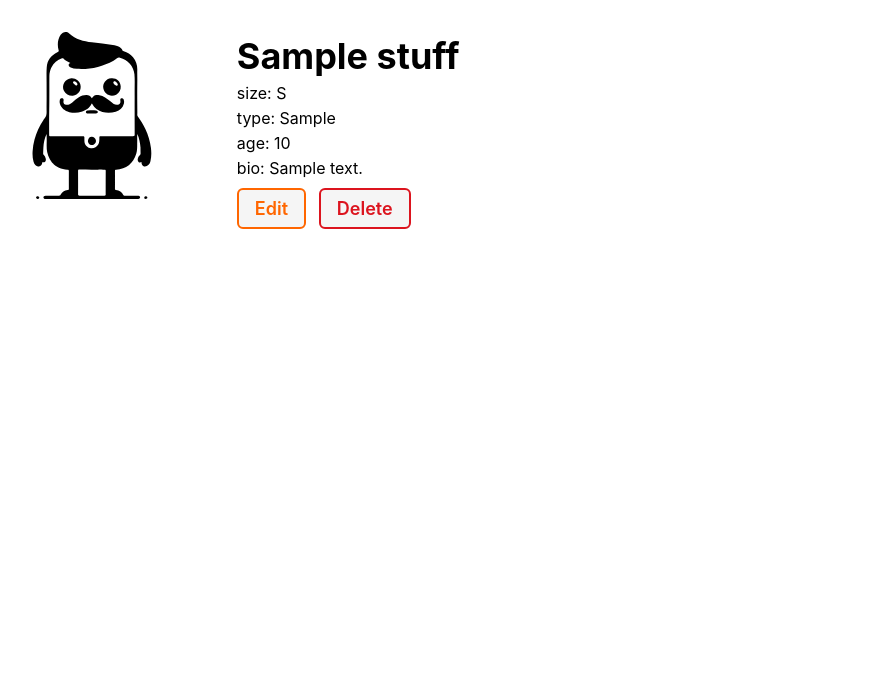
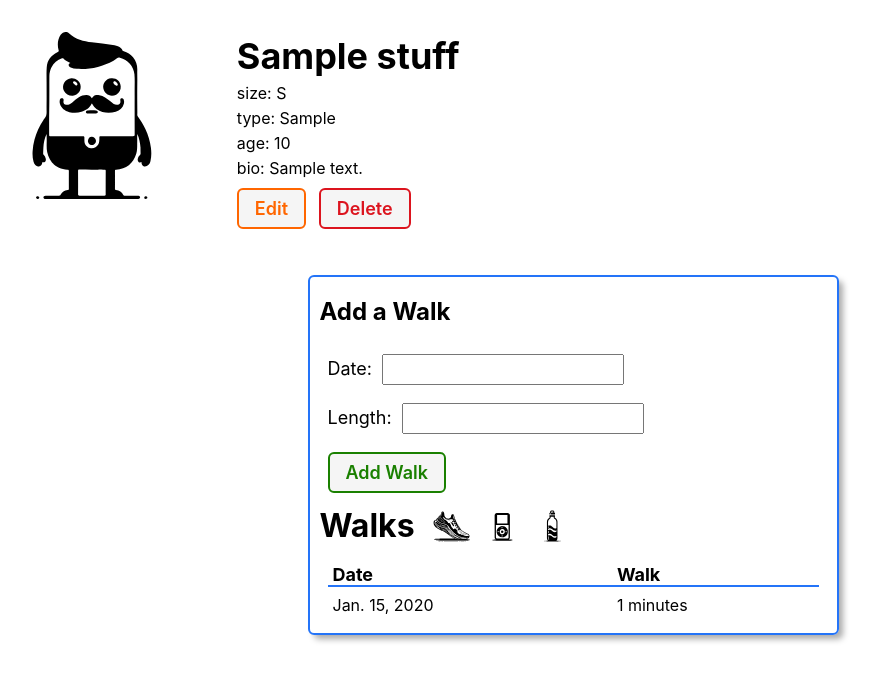
Before and after one commit to TheBerlinMan/finchcollector, a Django app: page /stuff/1/ in a window 1280 px wide. Shown: the part 91-772 px from the top of the page, without its empty margins (67-944 px from the left). Run offline with Django 4.2, Linux system fonts and the light colour scheme; tables that the repository leaves empty hold one stand-in row (values such as "Sample post").

Commit message:
update stuff details to add a walk

```diff
--- /dev/null
+++ b/main_app/forms.py
@@ -0,0 +1,7 @@
+from django.forms import ModelForm
+from .models import Walking
+
+class WalkingForm(ModelForm):
+  class Meta:
+    model = Walking
+    fields = ['date', 'length']
--- a/main_app/templates/stuff/detail.html
+++ b/main_app/templates/stuff/detail.html
@@ -30,5 +30,48 @@
     </div>
   </div>
 </section>
+<div class="feedings-toy-container">
+  <section class="feedings">
+    <h3>Add a Walk</h3>
+    <form
+      method="post"
+      class="subsection-content"
+      autocomplete="off"
+    >
+      {% csrf_token %}
+      {{ walking_form.as_p }}
+      <button type="submit" class="btn submit">Add Walk</button>
+    </form>
+    <br>
+    <div class="subsection-title">
+      <h2>Walks</h2>
+      <img
+        src="{% static 'images/shoe.svg' %}"
+        alt="An ice cream cone cat"
+      />
+      <img
+        src="{% static 'images/ipod.svg' %}"
+        alt="A cat as onigiri"
+      />
+      <img
+        src="{% static 'images/bottle.svg' %}"
+        alt="A kabob of kittens"
+      />
+    </div>
+    <table>
+      <thead>
+        <tr><th>Date</th><th>Walk</th></tr>
+      </thead>
+      <tbody>
+        {% for walk in stuff.walking_set.all %}
+          <tr>
+            <td>{{walk.date}}</td>
+            <td>{{walk.length}} minutes</td>
+          </tr>
+        {% endfor %}
+      </tbody>
+    </table>
+  </section>
+</div>
 
 {% endblock %}
--- a/main_app/views.py
+++ b/main_app/views.py
@@ -1,6 +1,7 @@
 from django.shortcuts import render
 from django.views.generic.edit import CreateView, UpdateView, DeleteView
 from .models import Stuff
+from .forms import WalkingForm
 
 def home(request):
   return render(request, 'home.html')
@@ -14,7 +15,10 @@ def stuff_index(request):
 
 def stuff_detail(request, stuff_id):
   stuff = Stuff.objects.get(id=stuff_id)
-  return render(request, 'stuff/detail.html', { 'stuff': stuff })
+  walking_form = WalkingForm()
+  return render(request, 'stuff/detail.html', {
+    'stuff': stuff, 'walking_form': walking_form
+  })
 
 class StuffCreate(CreateView):
   model = Stuff
```
Also changed, not shown: main_app/static/images/bottle.svg (added), main_app/static/images/ipod.svg (added), main_app/static/images/shoe.svg (added).
